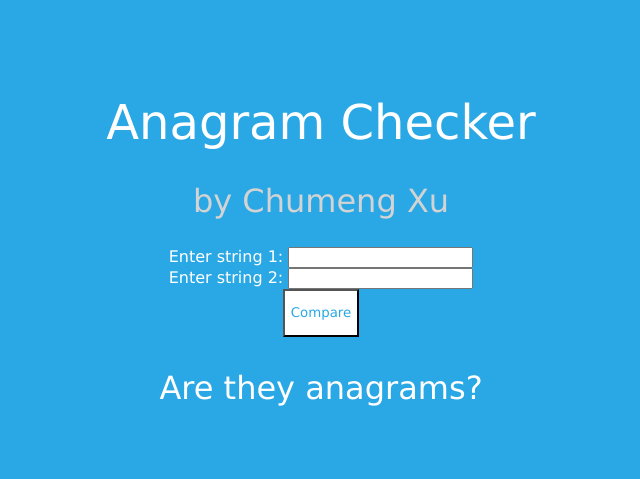
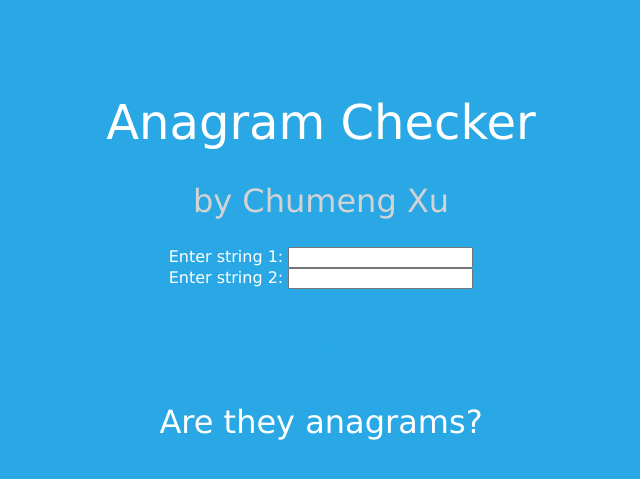
Before and after one commit to AltmerX/anagram-checker, a Flask app: page / in a window 1280 px wide. Shown: the top 479 px of the page, without its empty margins (319-959 px from the left). Run offline with Flask 2, Linux system fonts and the light colour scheme.

Commit message:
Update index.html

```diff
--- a/templates/index.html
+++ b/templates/index.html
@@ -16,8 +16,9 @@
         <label for="str2">Enter string 2:</label>
         <input type="text" name="str2" value={{str2}}><br>
     </div>
+     <br><br>
     <div class="button">
-        <button type="submit" style="background-color: white;">
+        <button type="submit" style="background-color: white;border: 0;background: none;box-shadow:none;border-radius: 0px;">
             <p style="text-align: center;font: 1em Verdana,sans-serif;color: #29A8E5;">Compare</p>
         </button>
     </div>
```
